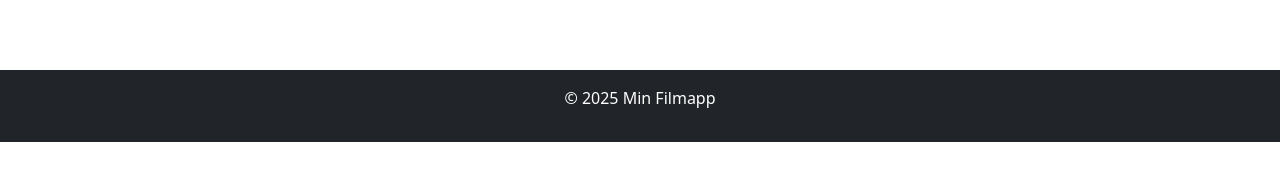
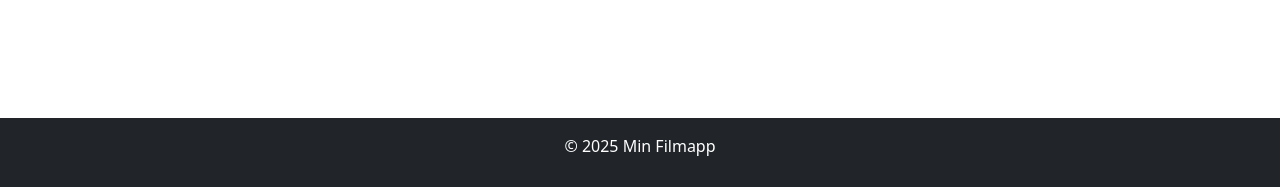
Before and after one commit to melikazn/dt210g-projekt, a React (Vite) app: page /videor in a window 1280 px wide. Shown: the part 610-797 px from the top of the page. Built offline with nearby package versions, Linux system fonts and the light colour scheme.

Commit message:
Update Layout.tsx

```diff
--- a/src/components/Layout.tsx
+++ b/src/components/Layout.tsx
@@ -4,14 +4,14 @@ import Header from "./Header";
 // Layout-komponent som fungerar som en wrapper för hela applikationen
 const Layout = ({ children }: { children: React.ReactNode }) => {
   return (
-    <div>
+      <div className="d-flex flex-column min-vh-100">
       <Header /> {/* Inkluderar Header-komponenten högst upp på sidan */}
 
       {/* Main-del där innehållet (children) från de andra komponenterna kommer att visas */}
-      <main className="container my-5 main ">{children}</main>
+      <main className="container my-5 main flex-grow-1">{children}</main>
 
       {/* Footer som visas längst ner på sidan */}
-      <footer className="text-center p-3 text-bg-dark text-white">
+      <footer className="text-center p-3 text-bg-dark text-white mt-auto">
         <p>© 2025 Min Filmapp</p> {/* Copyrighttext */}
       </footer>
     </div>
```
